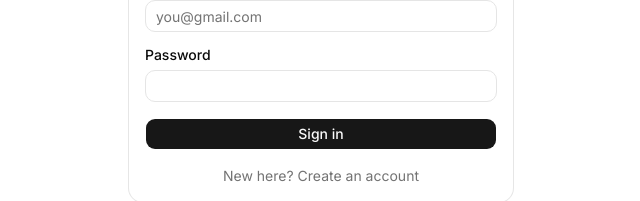
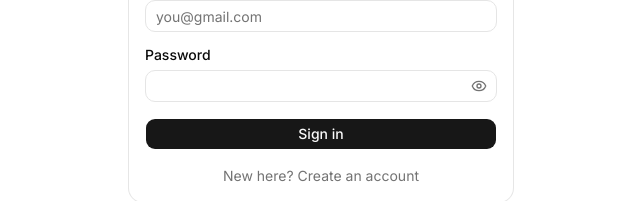
Before and after one commit to Kranthi6600/Goldbook, a Next.js app: page /login in a window 1280 px wide. Shown: the part 327-528 px from the top of the page, without its empty margins (319-959 px from the left). Built offline with nearby package versions, Linux system fonts and the light colour scheme; no server answers.

Commit message:
ui: show/hide toggle on password fields

```diff
--- a/app/(auth)/login/login-form.tsx
+++ b/app/(auth)/login/login-form.tsx
@@ -16,6 +16,7 @@ import {
   FormMessage,
 } from "@/components/ui/form"
 import { Input } from "@/components/ui/input"
+import { PasswordInput } from "@/components/ui/password-input"
 import { Button } from "@/components/ui/button"
 import { Alert, AlertDescription, AlertTitle } from "@/components/ui/alert"
 
@@ -93,8 +94,7 @@ export function LoginForm({ serverError }: { serverError?: string }) {
             <FormItem>
               <FormLabel>Password</FormLabel>
               <FormControl>
-                <Input
-                  type="password"
+                <PasswordInput
                   autoComplete={isSignUp ? "new-password" : "current-password"}
                   {...field}
                 />
--- a/components/app/ChangePasswordForm.tsx
+++ b/components/app/ChangePasswordForm.tsx
@@ -27,6 +27,7 @@ import {
   CardTitle,
 } from "@/components/ui/card"
 import { Input } from "@/components/ui/input"
+import { PasswordInput } from "@/components/ui/password-input"
 import { Button } from "@/components/ui/button"
 import { Alert, AlertDescription, AlertTitle } from "@/components/ui/alert"
 
@@ -84,11 +85,7 @@ export function ChangePasswordForm() {
                 <FormItem>
                   <FormLabel>New password</FormLabel>
                   <FormControl>
-                    <Input
-                      type="password"
-                      autoComplete="new-password"
-                      {...field}
-                    />
+                    <PasswordInput autoComplete="new-password" {...field} />
                   </FormControl>
                   <FormMessage />
                 </FormItem>
@@ -101,11 +98,7 @@ export function ChangePasswordForm() {
                 <FormItem>
                   <FormLabel>Confirm password</FormLabel>
                   <FormControl>
-                    <Input
-                      type="password"
-                      autoComplete="new-password"
-                      {...field}
-                    />
+                    <PasswordInput autoComplete="new-password" {...field} />
                   </FormControl>
                   <FormMessage />
                 </FormItem>
--- /dev/null
+++ b/components/ui/password-input.tsx
@@ -0,0 +1,32 @@
+"use client"
+
+import { useState } from "react"
+import { EyeIcon, EyeOffIcon } from "lucide-react"
+
+import { cn } from "@/lib/utils"
+import { Input } from "@/components/ui/input"
+
+export function PasswordInput({
+  className,
+  ...props
+}: React.ComponentProps<typeof Input>) {
+  const [show, setShow] = useState(false)
+
+  return (
+    <div className="relative">
+      <Input
+        type={show ? "text" : "password"}
+        className={cn("pr-9", className)}
+        {...props}
+      />
+      <button
+        type="button"
+        onClick={() => setShow((s) => !s)}
+        aria-label={show ? "Hide password" : "Show password"}
+        className="absolute right-2.5 top-1/2 -translate-y-1/2 text-muted-foreground transition-colors hover:text-foreground"
+      >
+        {show ? <EyeOffIcon className="size-4" /> : <EyeIcon className="size-4" />}
+      </button>
+    </div>
+  )
+}
```
